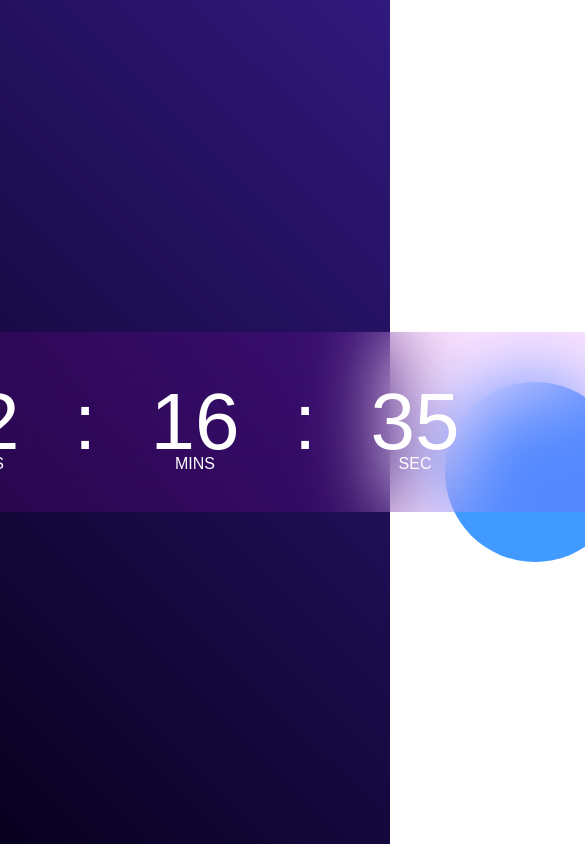
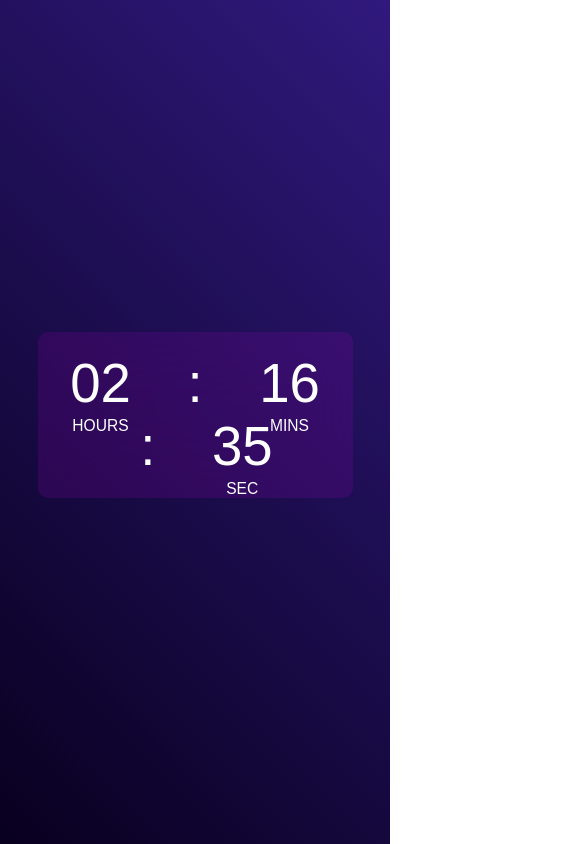
Before and after one commit to bluedream01/clock, a plain HTML site: page index.html in a window 390 px wide. Shown: the top 844 px of the page, 585 px wide, since content can reach past the window. Drawn offline with Linux system fonts and the light colour scheme.

Commit message:
responsive and fixed a bug

```diff
--- a/script.js
+++ b/script.js
@@ -1,15 +1,12 @@
-setInterval(()=>{
-let currenTime=new Date();
-let hrs=document.getElementById("hrs");
-let min=document.getElementById("min");
-let sec=document.getElementById("sec");
-let hrsfix,minfix,secfix;
-if(currenTime.getHours()>12){
-    hrsfix=currenTime.getHours()-12;
-}
+setInterval(() => {
+    const currenTime = new Date();
+    let hrs = document.getElementById("hrs");
+    let min = document.getElementById("min");
+    let sec = document.getElementById("sec");
 
-hrs.innerHTML=(hrsfix<10?"0":"")+hrsfix;
-min.innerHTML=(currenTime.getMinutes()<10?"0":"")+currenTime.getMinutes();
-sec.innerHTML=(currenTime.getSeconds()<10?"0":"")+currenTime.getSeconds();
-
-},1000)
+    let hour = currenTime.getHours();
+    let hrsfix = hour > 12 ? hour - 12 : (hour === 0 ? 12 : hour); // 12-hour format
+    hrs.innerHTML = (hrsfix < 10 ? "0" : "") + hrsfix;
+    min.innerHTML = (currenTime.getMinutes() < 10 ? "0" : "") + currenTime.getMinutes();
+    sec.innerHTML = (currenTime.getSeconds() < 10 ? "0" : "") + currenTime.getSeconds();
+}, 1000);
--- a/style.css
+++ b/style.css
@@ -4,80 +4,104 @@
     font-family: 'Poppins', sans-serif;
     box-sizing: border-box;
 }
-.hero{
-    width:100%;
-    min-height:100vh;
-    background: linear-gradient(45deg,#08001f,#30197d);
-    color:#fff;
-    position:relative;
+
+.hero {
+    width: 100%;
+    min-height: 100vh;
+    background: linear-gradient(45deg, #08001f, #30197d);
+    color: #fff;
+    position: relative;
+    display: flex;
+    align-items: center;
+    justify-content: center;
+    padding: 20px;
 }
-.container{
-    width:800px;
-    height:180px;
-    position:absolute;
-    top:50%;
-    left:50%;
-    transform: translate(-50%,-50%);
 
+.container {
+    width: 90%;
+    max-width: 800px;
+    height: 180px;
+    position: relative;
+}
 
+.clock {
+    width: 100%;
+    height: 100%;
+    background: rgba(235, 0, 255, 0.11);
+    border-radius: 10px;
+    display: flex;
+    align-items: center;
+    justify-content: center;
+    backdrop-filter: blur(40px);
+    flex-wrap: wrap;
+}
 
-}
-.clock{
-    width:100%;
-    height:100%;
-    background:rgba(235,0,255,0.11);
-    border-radius :10px;
-    display:flex;
-    align-items:center;
-    justify-content:center;
-    backdrop-filter: blur(40px);
-}
-.container::before{
-    content:'';
-    width:180px;
-    height:180px;
-    background:#f41b75;
-    border-radius:5px;
-    position:absolute;
-    left:-50px;
-    top:-50px;
+.container::before {
+    content: '';
+    width: 120px;
+    height: 120px;
+    background: #f41b75;
+    border-radius: 5px;
+    position: absolute;
+    left: -30px;
+    top: -30px;
     z-index: -1;
 }
-.container::after{
-    content:'';
-    width:180px;
-    height:180px;
-    background:#419aff;
-    border-radius:50%;
-    position:absolute;
-    right:-30px;
-    bottom:-50px;
+
+.container::after {
+    content: '';
+    width: 120px;
+    height: 120px;
+    background: #419aff;
+    border-radius: 50%;
+    position: absolute;
+    right: -30px;
+    bottom: -30px;
     z-index: -1;
 }
-.clock span{
-    font-size:80px;
-    width:110px;
-    display:inline-block;
-    text-align:center;
-    position:relative;
 
+.clock span {
+    font-size: 10vw;
+    max-width: 110px;
+    width: 30%;
+    min-width: 80px;
+    display: inline-block;
+    text-align: center;
+    position: relative;
 }
-.clock span::after{
-    content:'';
-    font-size:16px;
-    position:absolute;
-    bottom:-5px;
+
+.clock span::after {
+    content: '';
+    font-size: 3vw;
+    position: absolute;
+    bottom: -20px;
     left: 50%;
     transform: translateX(-50%);
+}
 
+#hrs::after {
+    content: 'HOURS';
 }
-#hrs::after{
-    content:'HOURS';
 
+#min::after {
+    content: 'MINS';
 }
-#min::after{
-    content:'MINS'
+
+#sec::after {
+    content: 'SEC';
 }
-#sec::after{
-    content:'SEC';
+
+@media screen and (max-width: 480px) {
+    .clock {
+        height: auto;
+        padding: 20px 0;
+    }
+
+    .clock span {
+        font-size: 14vw;
+    }
+
+    .clock span::after {
+        font-size: 4vw;
+    }
 }
```
